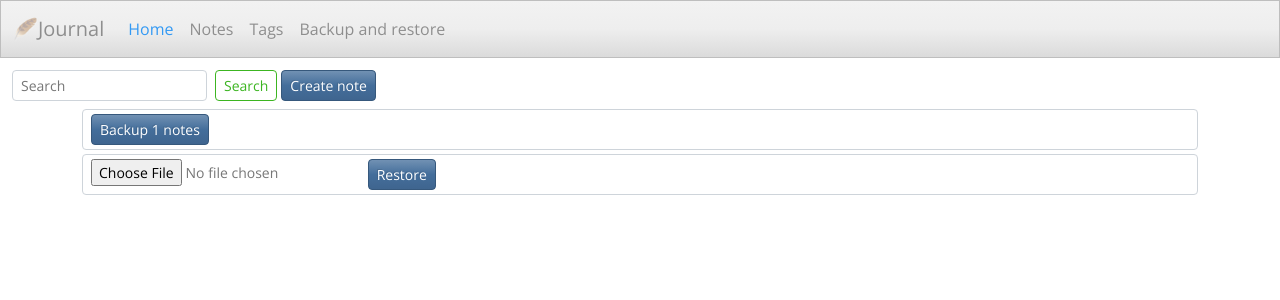
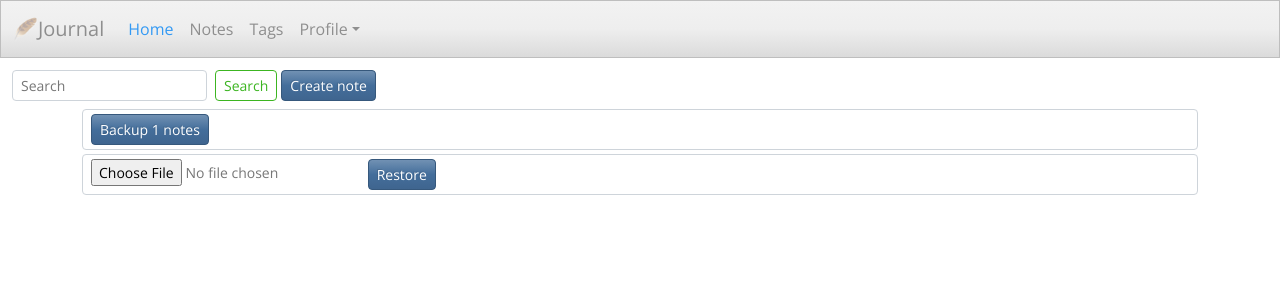
Before and after one commit to surf-bum/journal, a Flask app: template templates/notes/backup_restore.html in a window 1280 px wide. Shown: the top 300 px of the page. Run offline with Flask 3, Linux system fonts and the light colour scheme; the template is opened without the code that fills it: most values are stand-ins (such as "Sample title", 1, 10 or a date in 2020); parts of the project's set-up code (start-up, migrations or seed data) failed here and were passed over; some libraries are stand-ins or nearby versions.

Commit message:
feat: move backup and restore inside profile

```diff
--- a/templates/base.html
+++ b/templates/base.html
@@ -37,8 +37,11 @@
                 <li class="nav-item">
                     <a class="nav-link" href="/notes/tags">Tags</a>
                 </li>
-                <li class="nav-item">
-                    <a class="nav-link" href="{{ url_for('ui.notes.backup_restore_notes') }}">Backup and restore</a>
+                <li class="nav-item dropdown">
+                    <a class="nav-link dropdown-toggle" href="#" id="notesDropdown" role="button" data-bs-toggle="dropdown" aria-expanded="false">Profile</a>
+                    <ul class="dropdown-menu" aria-labelledby="notesDropdown">
+                        <li><a class="dropdown-item" href="{{ url_for('ui.notes.backup_restore_notes') }}">Backup and restore</a></li>
+                    </ul>
                 </li>
             </ul>
         </div>
```
